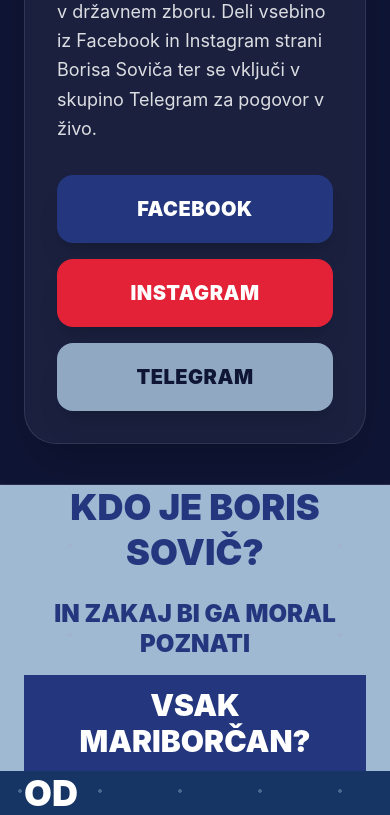
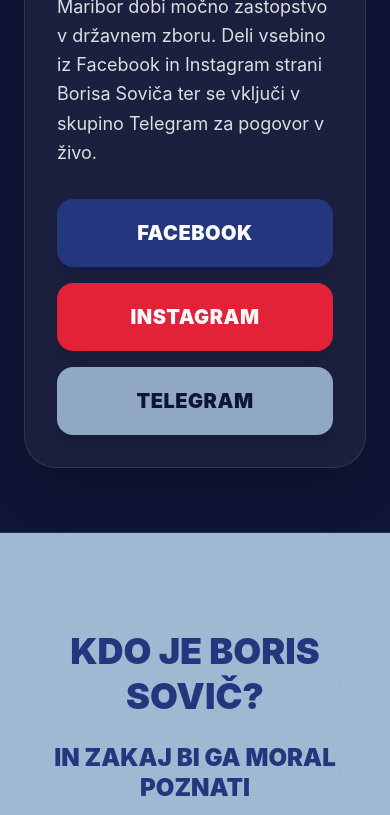
Before and after one commit to dacvetux/Boris2026, a React (Vite) app: page / in a window 390 px wide. Shown: the part 1156-1971 px from the top of the page. Built offline with nearby package versions, Linux system fonts and the light colour scheme.

Commit message:
Fix mobile paddings

```diff
--- a/src/App.jsx
+++ b/src/App.jsx
@@ -159,7 +159,7 @@
 
       <main>
         <section className="border-b border-white/10 bg-[#0f1535]">
-          <div className="mx-auto max-w-7xl px-6 py-10 md:py-14">
+          <div className="mx-auto max-w-7xl px-6 py-16 md:py-14">
             <div className="rounded-[2rem] border border-white/10 bg-white/5 p-8 shadow-2xl backdrop-blur-sm md:p-10">
               <div className="grid gap-8 lg:grid-cols-[1.1fr_.9fr] lg:items-center">
                 <div>
@@ -201,7 +201,7 @@
           <div className="absolute inset-0 opacity-20">
             <div className="section-dot-bg h-full w-full" />
           </div>
-          <div className="relative mx-auto max-w-6xl px-6 py-18 text-center md:py-24">
+          <div className="relative mx-auto max-w-6xl px-6 py-24 text-center md:py-24">
             <h2 className="text-4xl font-black uppercase leading-tight md:text-6xl">
               Kdo je Boris Sovič?
             </h2>
@@ -216,7 +216,7 @@
 
         <section className="relative overflow-hidden bg-[#173564] section-dot-bg">
           {/* <div className="brush absolute left-0 top-0 h-20 w-full opacity-60" /> */}
-          <div className="mx-auto grid max-w-6xl gap-10 px-6 py-18 md:grid-cols-[1fr_.95fr] md:items-center md:py-20">
+          <div className="mx-auto grid max-w-6xl gap-10 px-6 py-24 md:grid-cols-[1fr_.95fr] md:items-center md:py-20">
             <div>
               <h3 className="text-4xl font-black uppercase leading-tight md:text-5xl">
                 Od študentskega voditelja
@@ -251,7 +251,7 @@
         </section>
 
         <section className="bg-[#596187] section-dot-bg">
-          <div className="mx-auto max-w-6xl px-6 py-18 md:py-20">
+          <div className="mx-auto max-w-6xl px-6 py-24 md:py-20">
             <div className="grid gap-5 md:grid-cols-2">
               {roles.map((item, index) => (
                 <div
@@ -279,7 +279,7 @@
             </div>
           </div> */}
 
-          <div className="mx-auto max-w-5xl px-6 py-18 text-center md:py-24">
+          <div className="mx-auto max-w-5xl px-6 py-24 text-center md:py-24">
             <h3 className="text-3xl font-black uppercase text-[#8cd7a2] md:text-5xl">
               V njegovih mandatih:
             </h3>
@@ -310,7 +310,7 @@
         </section>
 
         <section className="bg-[#1b1018] section-dot-bg">
-          <div className="mx-auto max-w-6xl px-6 py-18 md:py-20">
+          <div className="mx-auto max-w-6xl px-6 py-24 md:py-20">
             <h3 className="text-center text-4xl font-black uppercase text-[#e32238] md:text-6xl">
               Danes?
             </h3>
@@ -348,7 +348,7 @@
         </section>
 
         <section className="bg-[#8ea8d5] text-[#24377e] section-dot-bg">
-          <div className="mx-auto max-w-6xl px-6 py-18 md:py-20">
+          <div className="mx-auto max-w-6xl px-6 py-24 md:py-20">
             <h3 className="text-center text-4xl font-black uppercase leading-tight md:text-6xl">
               Maribor potrebuje
             </h3>
```
